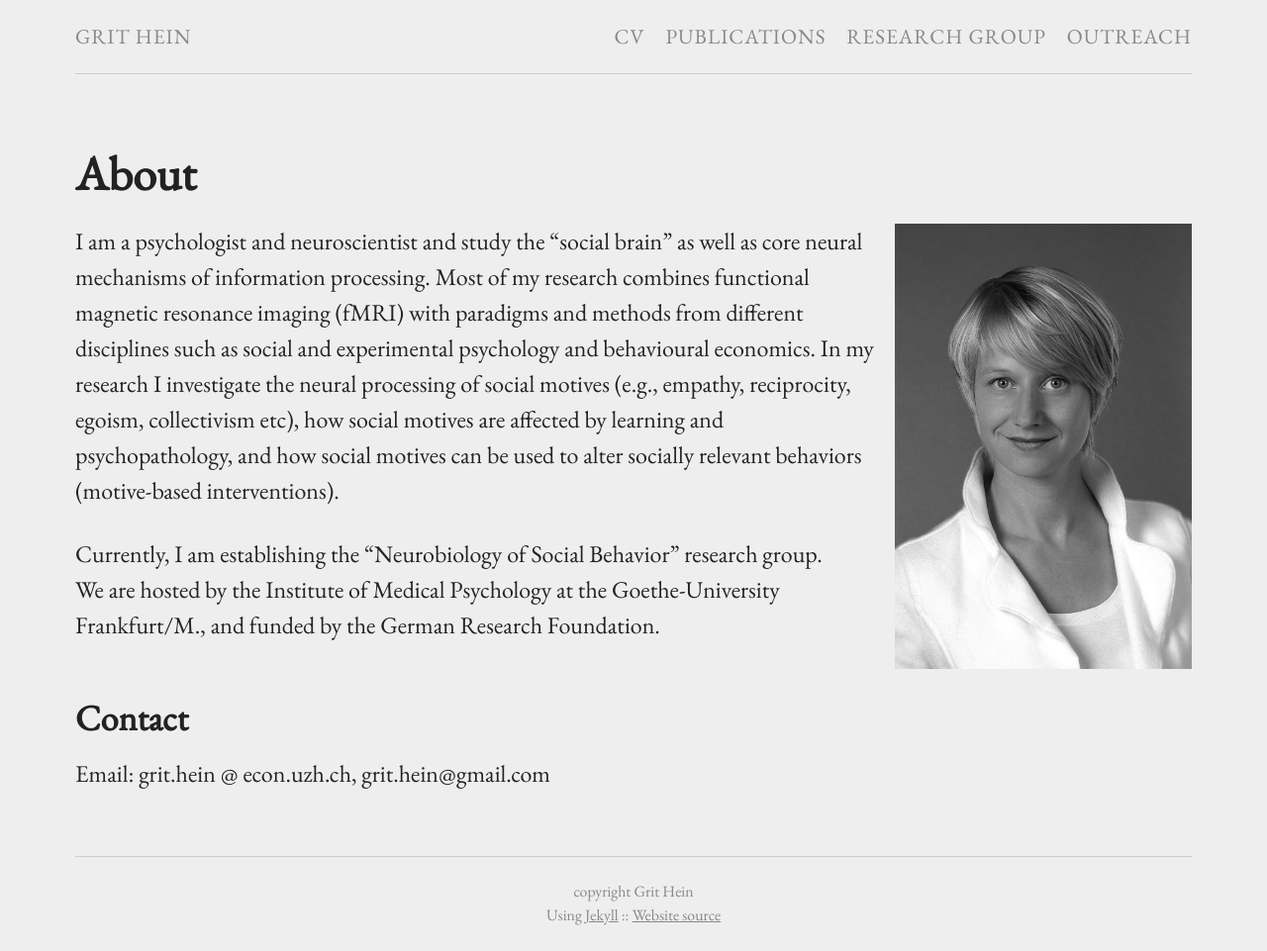
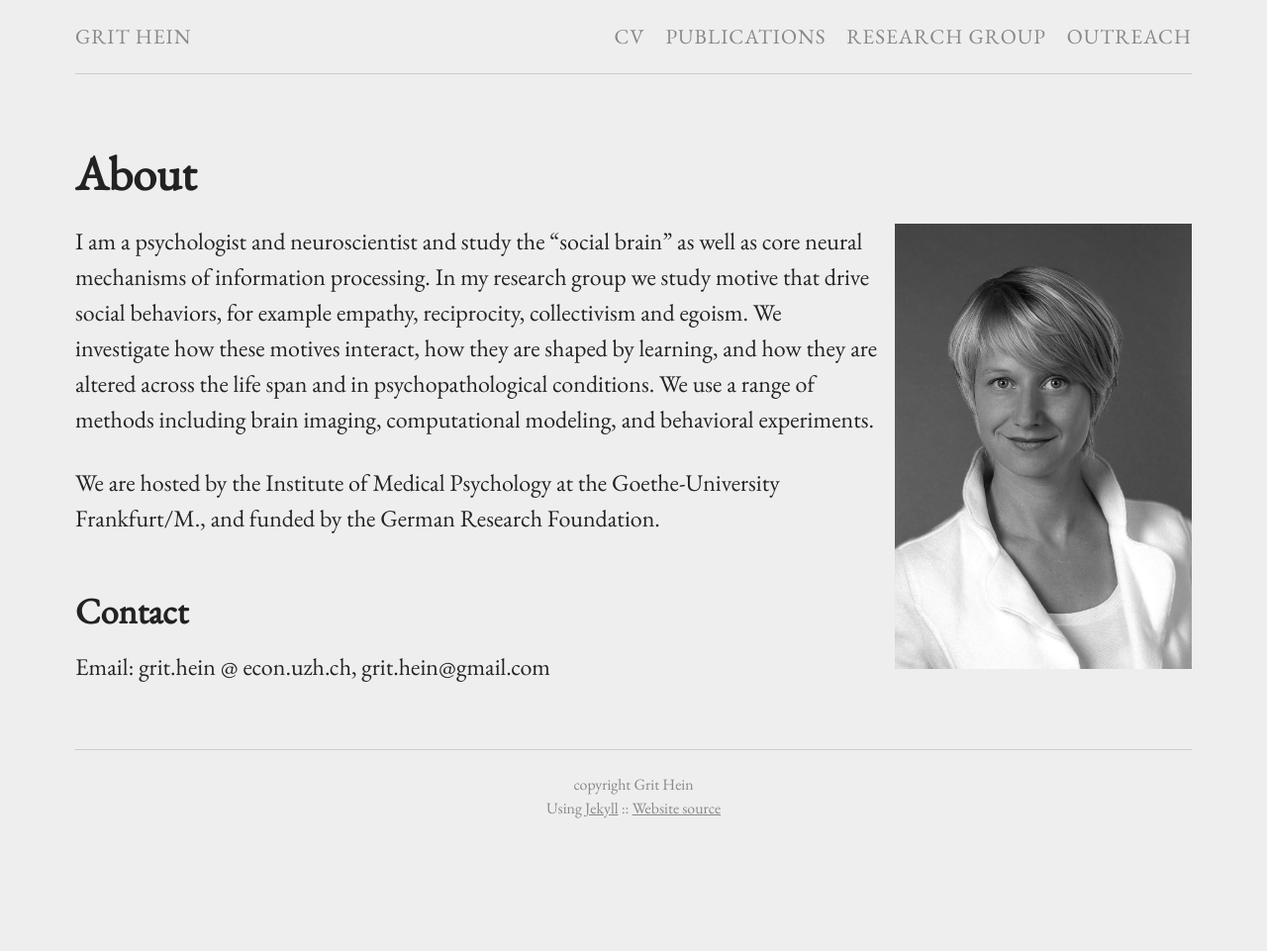
Before and after one commit to grithein/grithein, a Jekyll site: the page built from index.md, in a window 1280 px wide. Shown: the whole page at 99% size. Built offline with Jekyll 4.4.1, drawn with Linux system fonts in a browser that asks for light colours; after the commit the page ends 900 px from its top, so only the background shows below that.

Commit message:
Update from Forestry.io - index.md

```diff
--- a/index.md
+++ b/index.md
@@ -5,9 +5,8 @@ permalink: "/"
 ---
 {% include image.html url="images/Grit_pic.jpg" caption="" max_width="300px" align="right" %}
 
-I am a psychologist and neuroscientist and study the “social brain” as well as core neural mechanisms of information processing. Most of my research combines functional magnetic resonance imaging (fMRI) with paradigms and methods from different disciplines such as social and experimental psychology and behavioural economics. In my research I investigate the neural processing of social motives (e.g., empathy, reciprocity, egoism, collectivism etc), how social motives are affected by learning and psychopathology, and how social motives can be used to alter socially relevant behaviors (motive-based interventions).
+I am a psychologist and neuroscientist and study the “social brain” as well as core neural mechanisms of information processing. In my research group we study motive that drive social behaviors, for example empathy, reciprocity, collectivism and egoism. We investigate how these motives interact, how they are shaped by learning, and how they are altered across the life span and in psychopathological conditions. We use a range of methods including brain imaging, computational modeling, and behavioral experiments.
 
-Currently, I am establishing the "Neurobiology of Social Behavior" research group.
 We are hosted by the Institute of Medical Psychology at the Goethe-University Frankfurt/M., and funded by the German Research Foundation.
 
 ## Contact
```
